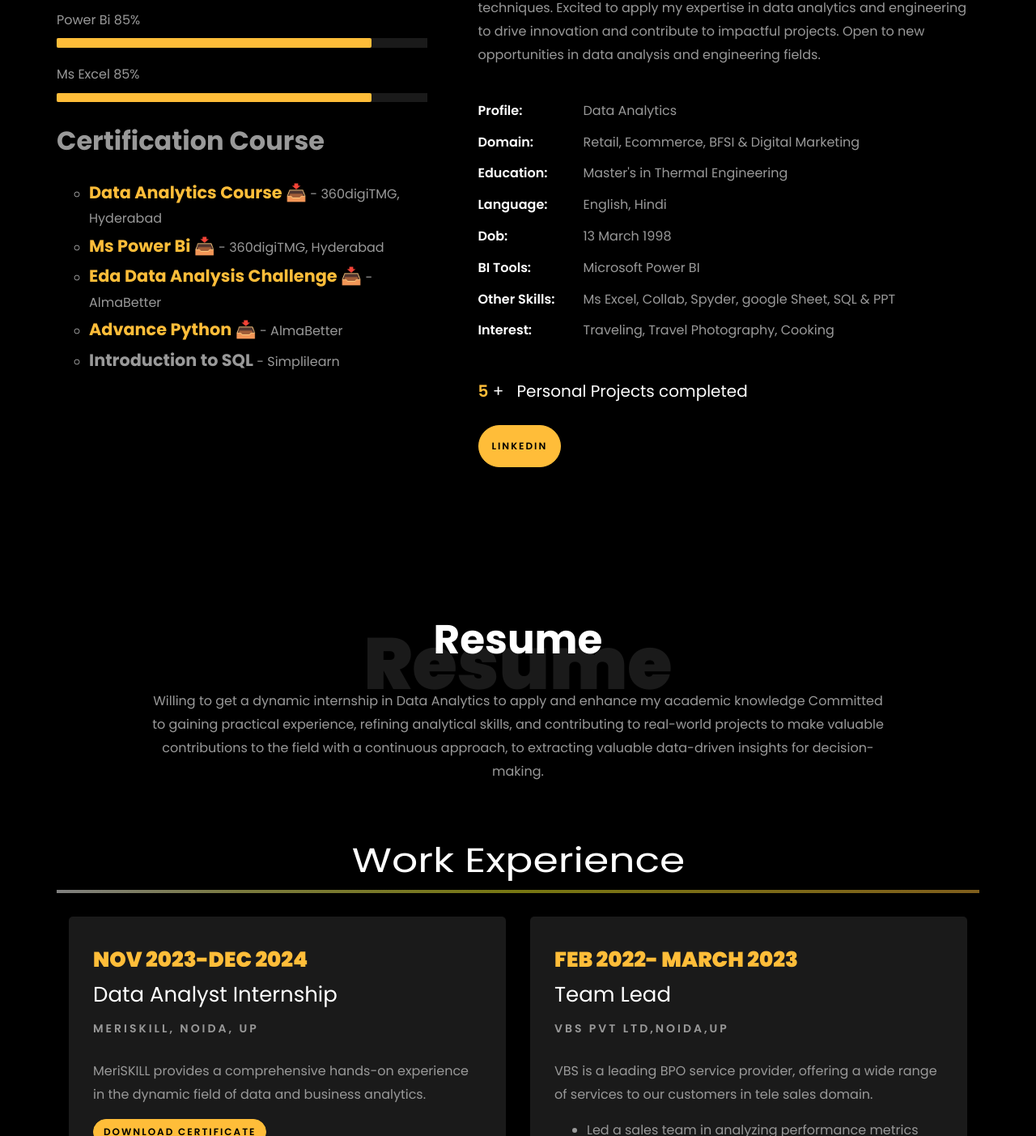
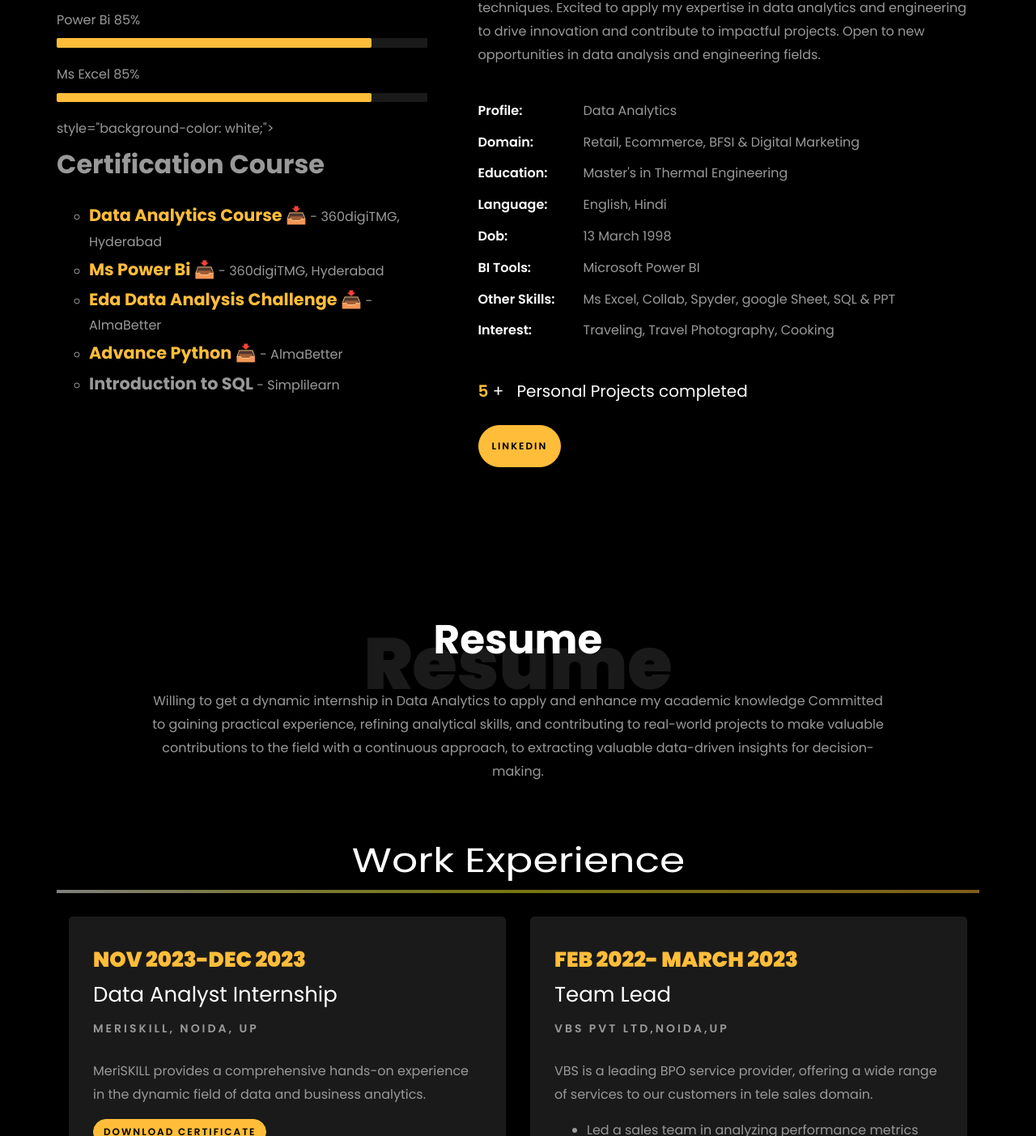
Before and after one commit to Abhinavjra/Abhinavraj.github.io, a plain HTML site: page index.html in a window 1280 px wide. Shown: the part 1339-2742 px from the top of the page at 81% size. Drawn offline with Linux system fonts and the light colour scheme; animation ran at ten frames a second; files whose address does not match are found by name.

Commit message:
Update index.html

```diff
--- a/index.html
+++ b/index.html
@@ -261,7 +261,7 @@
 										<div class="progress-bar" role="progressbar" style="width: 85%" aria-valuenow="85" aria-valuemin="0"
 											aria-valuemax="100"></div>
 									</div>
-									<div class="certification-mf">
+									<div class="certification-mf">style="background-color: white;">
 										<p><strong class="mb-4" style="font-size: 2.0em;">Certification Course</strong></p>
 										<ul style="list-style-type:none; padding-left: 0;">
 										<ul>
@@ -352,7 +352,7 @@
 		<div class="row">
 				<div class="col-md-6">
 					<div class="resume-wrap ftco-animate">
-					<span class="date">NOV 2023-DEC 2024</span>
+					<span class="date">NOV 2023-DEC 2023</span>
 					<h2>Data Analyst Internship</h2>
 					<span class="position">MeriSKILL, Noida, UP</span>
 					<p class="mt-4">MeriSKILL provides a comprehensive hands-on experience in the dynamic field of data and business analytics.
```
